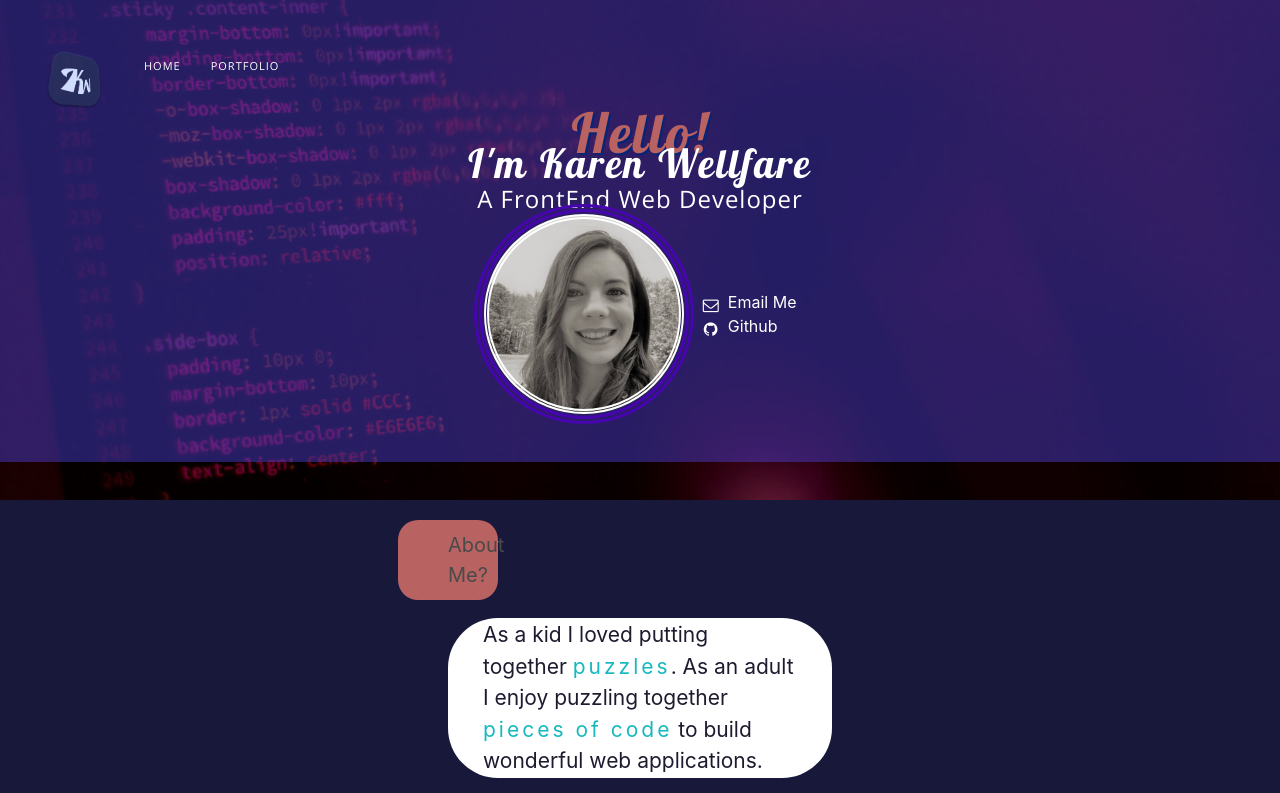
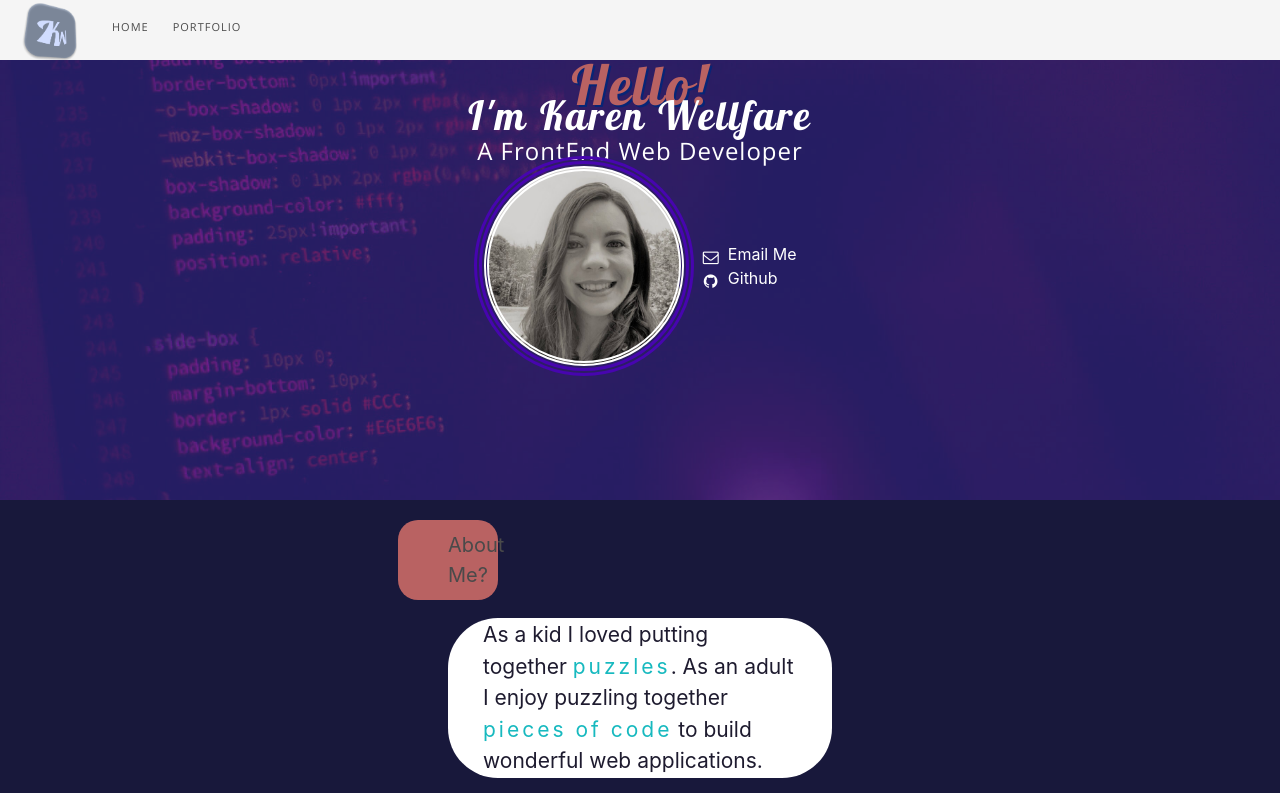
Before and after one commit to kwellfare/kwellportfolio, a website: page index.html in a window 1280 px wide. Shown: the top 793 px of the page. Drawn offline with nearby package versions, Linux system fonts and the light colour scheme.

Commit message:
added npm and bulma

```diff
--- a/css/home.css
+++ b/css/home.css
@@ -9,7 +9,7 @@ margin: 0;
 body {
 
  display: block;
-width: 100vw;
+width: 100%;
 
     padding:0;
 
@@ -86,6 +86,7 @@ nav {
     margin: 0px;
     padding: 0px;
     width: auto;
+
 
 }
 
@@ -191,8 +192,8 @@ li {
     background: rgba(76, 64, 216, 0.46);
     margin: 0;
     width: 100%;
-    height: auto;
-    padding: 3rem 1.5rem;
+    height: 500px;
+
 
 
 
--- a/index.html
+++ b/index.html
@@ -38,29 +38,31 @@
 
 
 
-    <div class="hero topkw">
+    <section class="section topkw">
 
-        <div class="introkw">
-            <nav>
+        <div class="is-overlay introkw">
+            <nav class="navbar is-light" role="navigation" aria-label="main-navigation">
+                <div class="navbar-brand">
+                <div class="navbar-item logo"> </div>
+                <a class="navbar-item heading" href="index.html"> Home </a>
 
-                <div class="logo"> </div>
-                <a class="heading" href="index.html"> Home </a>
-
-                <a class="heading" href="#project-list"> Portfolio</a>
+                <a class="navbar-item heading" href="#project-list"> Portfolio</a>
+                </div>
             </nav>
-            <div>
+            <div class="container">
+                <div class="hero">
                 <h1 id="hello">Hello!</h1>
                 <h1 id="name">I'm Karen Wellfare<br>
 
                     <span class="dev"> A FrontEnd Web Developer</span></h1>
-
-
+        </div>
+        </div>
 
 
 
                 <!--   Contact and Photo -->
 
-                <section class="mylinkssection">
+                <div class="mylinkssection">
                     <div class="myphoto"> </div>
                     <div class="contact">
 
@@ -75,7 +77,7 @@
                         </ul>
 
                     </div>
-                </section>
+                </div>
             </div>
 
 
@@ -84,7 +86,7 @@
 
         </div>
 
-    </div>
+    </section>
 
     <!--  End of Intro  -->
     <div class="allaboutme_container">
```
Also changed, not shown: package.json (added, +23 -0 lines), 1 other file.
